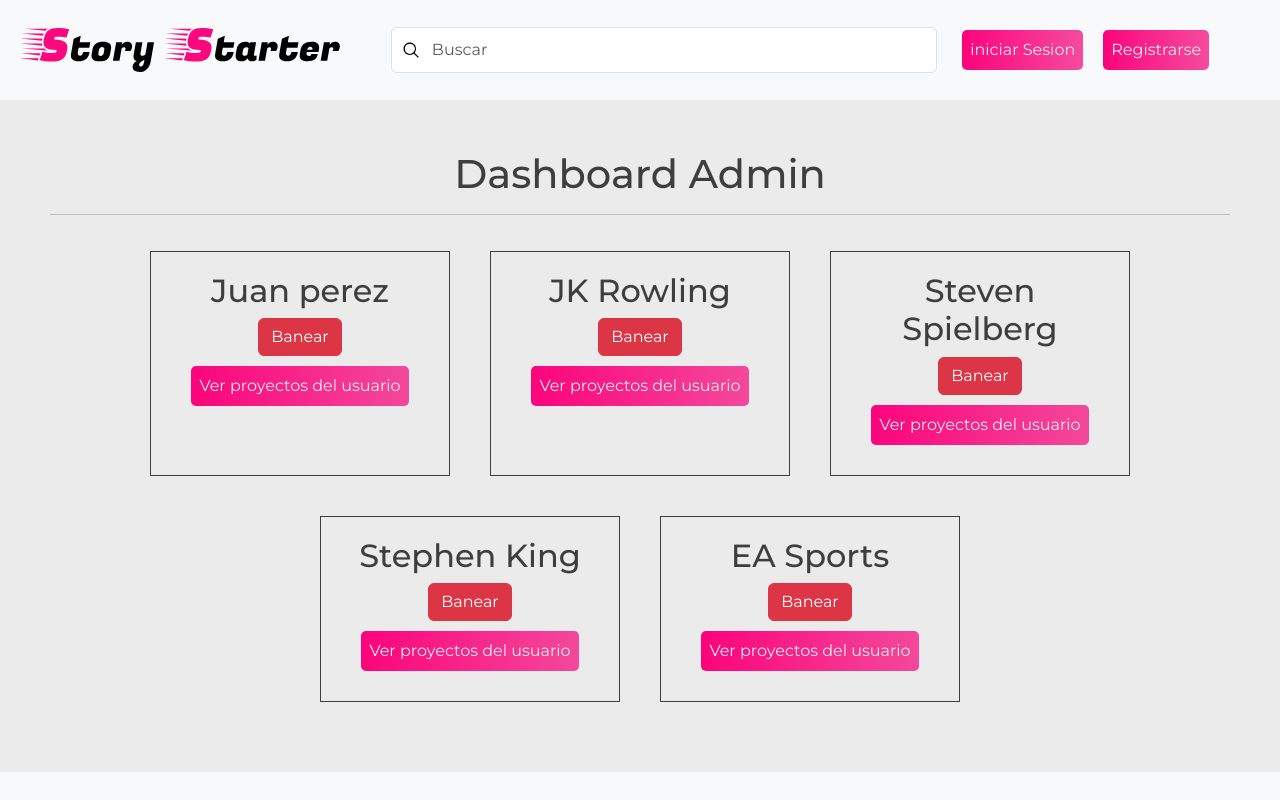
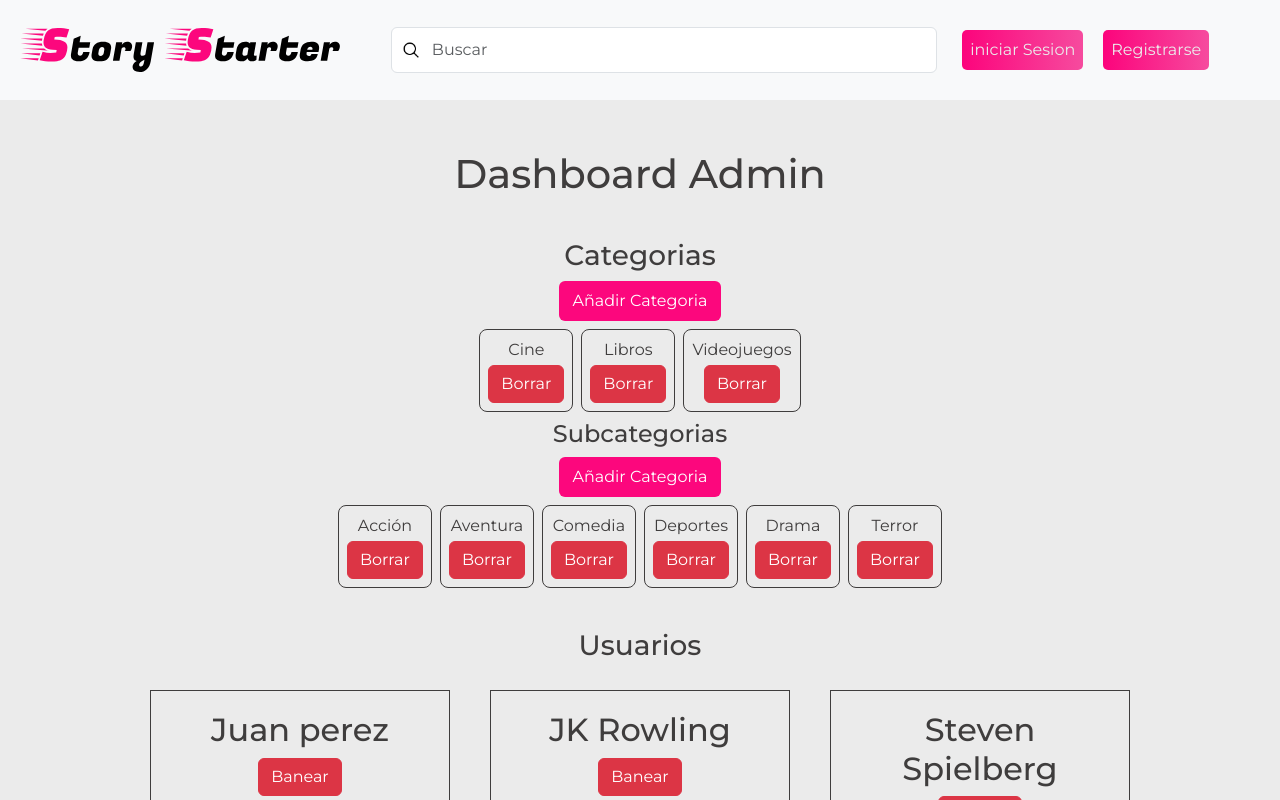
Before and after one commit to No-Country-simulation/c17-22-n-node-react, a React (Vite) app: page /dashboard-admin in a window 1280 px wide. Shown: the top 800 px of the page. Built offline with nearby package versions, Linux system fonts and the light colour scheme.

Commit message:
handle categories and subcategories

```diff
--- a/src/Components/DashboardAdmin/DashboardAdmin.jsx
+++ b/src/Components/DashboardAdmin/DashboardAdmin.jsx
@@ -1,14 +1,46 @@
 import { projects } from "../../assets/BDdemo/projects";
-import { useState } from "react";
+import { useEffect, useState } from "react";
 import "./dashboardAdmin.css";
 import { Link } from "react-router-dom";
 import { useDispatch, useSelector } from "react-redux";
 import { deleteProject } from "../../redux/actions/projectActions";
 import { updateUser } from "../../redux/actions/userActions";
+import {
+  addCategory,
+  dedeleteCategoryleteUser,
+  getCategories,
+} from "../../redux/actions/categoriesActions";
+import {
+  addSubcategory,
+  getSubcategories,
+} from "../../redux/actions/subcategoriesActions";
 
 const DashboardAdmin = () => {
   const [selectedProjectId, setSelectedProjectId] = useState(null);
   const dispatch = useDispatch();
+  const [showFormCategory, setShowFormCategory] = useState(false);
+  const [showFormSubCategory, setShowFormSubCategory] = useState(false);
+
+  const [newCategory, setNewCategory] = useState({
+    categoryId: "",
+    category: "",
+  });
+
+  const [newSubcategory, setNewSubcategory] = useState({
+    subcategoryId: "",
+    subcategory: "",
+  });
+
+  const users = useSelector((state) => state.users);
+  // const projects = useSelector(state => state.projectsOnScreen)
+  const categories = useSelector((state) => state.categories);
+  const subCategories = useSelector((state) => state.subCategories);
+
+  useEffect(() => {
+    // dispatch(getProjects())  // Esto es para cuando cambiemos a la base de datos porque ahora esta mostrando solo 5 projectos y solo 5 usuarios que son los basicos
+    dispatch(getCategories());
+    dispatch(getSubcategories());
+  });
 
   const handleClick = (projectId) => {
     setSelectedProjectId((prevId) => (prevId === projectId ? null : projectId));
@@ -23,20 +55,145 @@ const DashboardAdmin = () => {
   };
 
   const HandleBanUser = (id) => {
-    const user = useSelector((state) =>
-      state.users.find((u) => u.userId === id)
-    );
-
-    const banUser = { ...user, baned: true }
+    const user = users.find((u) => u.userId === id);
+    const banUser = { ...user, baned: true };
 
     dispatch(updateUser(banUser));
   };
 
+  const handleChangeCategory = (e) => {
+    setNewCategory({
+      categoryId: `${categories.length + 1}`,
+      category: e.target.value,
+    });
+  };
+
+  const handleNewCategory = (e) => {
+    e.preventDefault();
+    dispatch(addCategory(newCategory))
+      .then(() => {
+        console.log("Se agrego la nueva categoria correctamente");
+      })
+      .catch((err) =>
+        console.error("No se pudo agregar la nueva categoria:", err)
+      );
+    setShowFormCategory(false);
+  };
+
+  const handleDeleteCategory = (id) => {
+    const toDelete = categories.find((c) => c.categoryId === id);
+
+    dispatch(dedeleteCategoryleteUser(toDelete.categoryId))
+      .then(() => {
+        console.log("Se borro la categoria correctamente");
+      })
+      .catch((err) => console.error("No se pudo borro la categoria:", err));
+  };
+
+  const handleChangeSubcategory = (e) => {
+    setNewSubcategory({
+      subcategoryId: `${subCategories.length + 1}`,
+      subcategory: e.target.value,
+    });
+  };
+
+  const handleNewSubCategory = (e) => {
+    e.preventDefault();
+
+    dispatch(addSubcategory(newSubcategory))
+      .then(() => {
+        console.log("Se agrego correctamente");
+      })
+      .catch((err) => console.error("No se pudo agregar:", err));
+  };
+
+  const deleteSubCategory = (id) => {
+    const subC = subCategories.find(sc => sc.subcategoryId === id)
+
+    dispatch(deleteSubCategory(subC.subcategoryId))
+      .then(() => {
+        console.log("Se borro la categoria correctamente");
+      })
+      .catch((err) => console.error("No se pudo borro la categoria:", err));
+  };
+
   // Añadir que se puedan agregar categorias y subcategorias
   return (
-    <div className="containerDashboard">
+    <div className="containerDashboard d-flex flex-column align-items-center">
       <h1>Dashboard Admin</h1>
       <hr />
+      <h3>Categorias</h3>
+      <button
+        type="button"
+        className="btn btn-create"
+        onClick={() => setShowFormCategory(!showFormCategory)}
+      >
+        {!showFormCategory ? "Añadir Categoria" : "Cancelar"}
+      </button>
+      {showFormCategory && (
+        <form className="group-input flex-row" onSubmit={handleNewCategory}>
+          <input
+            type="text"
+            name="category"
+            id="add-category"
+            className="form-control"
+            onChange={handleChangeCategory}
+            placeholder="Nueva Categoria"
+          />
+          <button type="submit" className="btn btn-primary">
+            Añadir
+          </button>
+        </form>
+      )}
+      <div className="categories-container d-flex gap-2 p-2">
+        {categories.map((c) => (
+          <div key={c.categoryId} className="category-control">
+            <p>{c.category}</p>
+            <button
+              type="button"
+              className="btn btn-danger"
+              onClick={() => handleDeleteCategory(c.categoryId)}
+            >
+              Borrar
+            </button>
+          </div>
+        ))}
+      </div>
+      <h4>Subcategorias</h4>
+      <button
+        type="button"
+        className="btn btn-create"
+        onClick={() => setShowFormSubCategory(!showFormSubCategory)}
+      >
+        {!showFormSubCategory ? "Añadir Categoria" : "Cancelar"}
+      </button>
+      {showFormSubCategory && (
+        <form className="group-input flex-row" onSubmit={handleNewSubCategory}>
+          <input
+            type="text"
+            name="subcategory"
+            id="add-category"
+            className="form-control"
+            onChange={handleChangeSubcategory}
+            placeholder="Nueva Subcategoria"
+          />
+          <button type="submit" className="btn btn-primary">
+            Añadir
+          </button>
+        </form>
+      )}
+      <div className="subcategory-container d-flex gap-2 p-2">
+        {subCategories.map((sc) => (
+          <div key={sc.subcategoryId} className="category-control">
+            <p>{sc.subcategory}</p>
+            <button type="button" className="btn btn-danger">
+              Borrar
+            </button>
+          </div>
+        ))}
+      </div>
+      <hr />
+      <h3>Usuarios</h3>
       <div className="usersContainer">
         {projects.map((project) => (
           <div key={project.id} className="containerUsers">
--- a/src/Components/DashboardAdmin/dashboardAdmin.css
+++ b/src/Components/DashboardAdmin/dashboardAdmin.css
@@ -19,3 +19,18 @@
     flex: 1 0 300px;
     max-width: 300px;
 }
+
+.category-control {
+    display: flex;
+    align-items: center;
+    justify-content: center;
+    flex-direction: column;
+    gap: .2rem;
+    border-radius: .5rem;
+    border: #3F3D3D solid 1px;
+    padding: .5rem;
+}
+
+.category-control p {
+    margin: 0;
+}
--- a/src/Components/EditProfile/EditProfile.jsx
+++ b/src/Components/EditProfile/EditProfile.jsx
@@ -20,7 +20,6 @@ const EditProfile = () => {
   const [profile, setProfile] = useState({
     username: "",
     email: "",
-    password: "",
     image: "",
     url: "",
   });
@@ -35,7 +34,6 @@ const EditProfile = () => {
       setProfile({
         username: currentUser.username,
         email: currentUser.email,
-        password: currentUser.password,
         image: currentUser.image,
         url: currentUser.url,
       });
```
